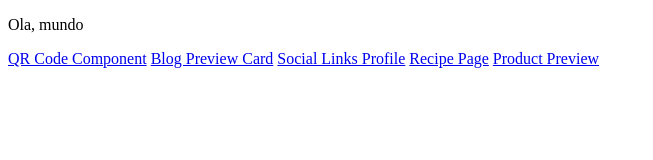
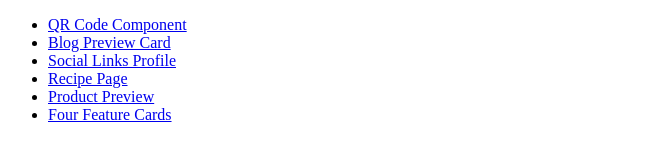
Before and after one commit to marco-zulian/code-by-marco, a plain HTML site: page index.html in a window 1280 px wide. Shown: the whole page, without its empty margins (0-653 px from the left). Drawn offline with Linux system fonts and the light colour scheme.

Commit message:
adds four feature card to index page

```diff
--- a/index.html
+++ b/index.html
@@ -11,11 +11,13 @@
   <title>Code by Marco</title>
 </head>
 <body>
-  <p>Ola, mundo</p>
-  <a href="./components/qr-code/qr-code.html">QR Code Component</a>
-  <a href="./components/blog-preview-card/blog-preview-card.html">Blog Preview Card</a>
-  <a href="./components/social-links-profile/social-links-profile.html">Social Links Profile</a>
-  <a href="./components/recipe-page/recipe-page.html">Recipe Page</a>
-  <a href="./components/product-preview/product-preview.html">Product Preview</a>
+  <ul>
+    <li><a href="./components/qr-code/qr-code.html">QR Code Component</a></li>
+    <li><a href="./components/blog-preview-card/blog-preview-card.html">Blog Preview Card</a></li>
+    <li><a href="./components/social-links-profile/social-links-profile.html">Social Links Profile</a></li>
+    <li><a href="./components/recipe-page/recipe-page.html">Recipe Page</a></li>
+    <li><a href="./components/product-preview/product-preview.html">Product Preview</a></li>
+    <li><a href="./components/four-card-feature-section/four-card-feature-section.html">Four Feature Cards</a></li>
+  </ul>
 </body>
 </html>
```
